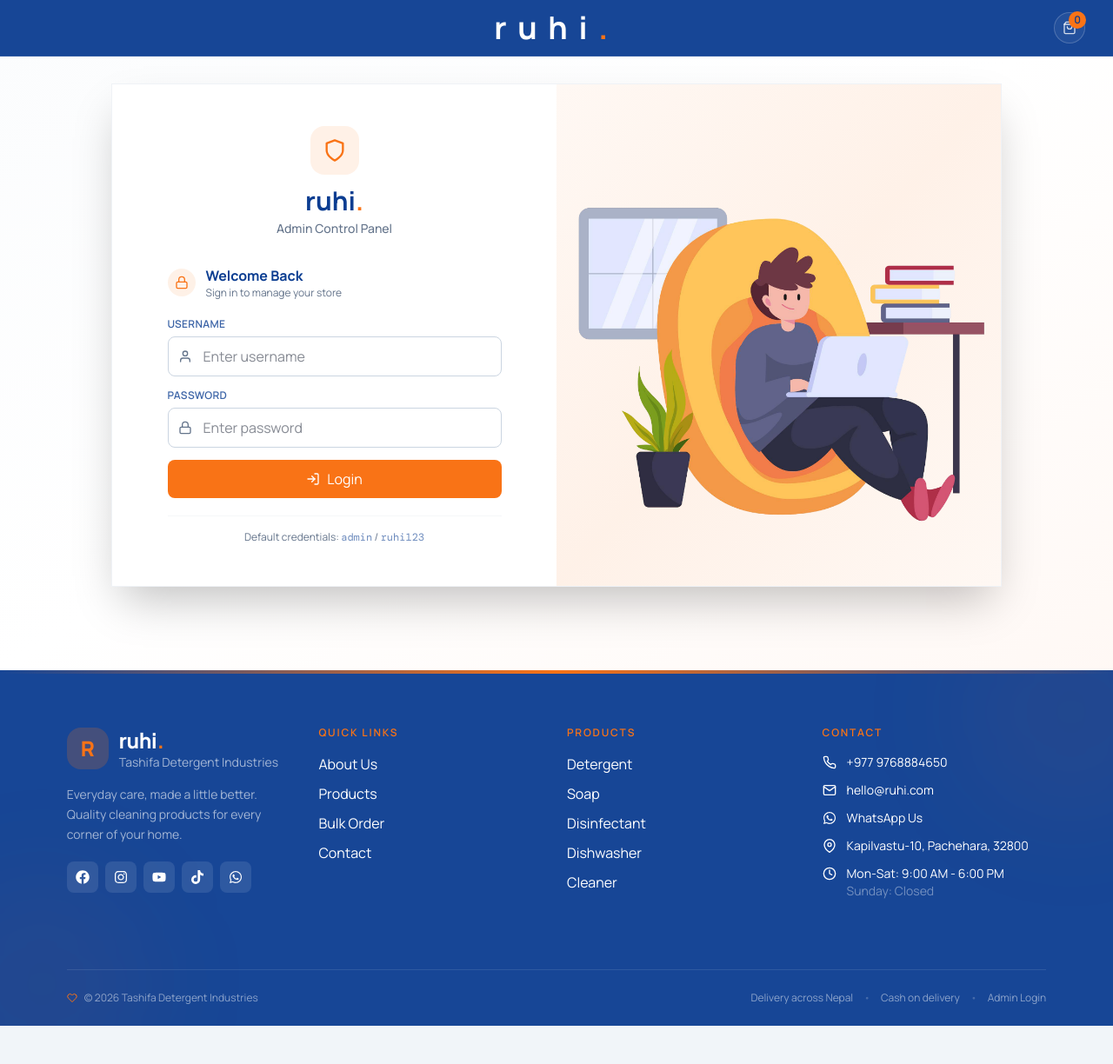
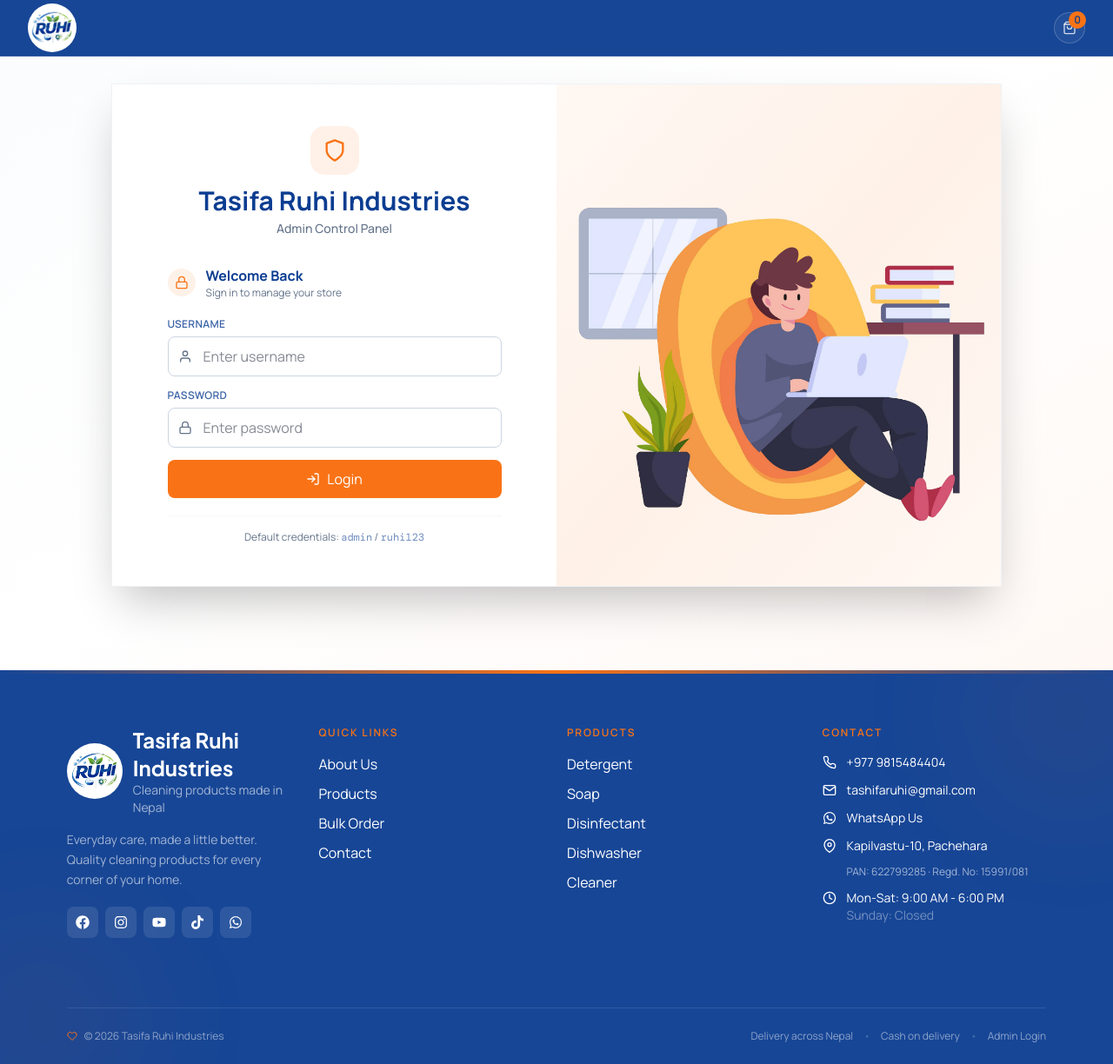
Before and after one commit to ajaybhairepo/ruhi, a Next.js app: page /admin/login in a window 1280 px wide. Shown: the whole page at 87% size. Before the commit the page ends 1180 px from the top, so only its background shows below. Built offline with nearby package versions, Linux system fonts and the light colour scheme.

Commit message:
updated the header and footer

```diff
--- a/app/admin/login/page.tsx
+++ b/app/admin/login/page.tsx
@@ -69,7 +69,7 @@
                       <FiShield className="h-7 w-7 text-orange" />
                     </div>
                     <h1 className="text-3xl font-bold text-deep">
-                      ruhi<span className="text-orange">.</span>
+                      Tasifa Ruhi Industries
                     </h1>
                     <p className="text-sm text-muted mt-1 font-medium">
                       Admin Control Panel
--- a/app/bulk-order/page.tsx
+++ b/app/bulk-order/page.tsx
@@ -63,7 +63,7 @@
 Additional Message: ${formData.message || "N/A"}`;
 
     window.open(
-      `https://wa.me/9779768884650?text=${encodeURIComponent(message)}`,
+      `https://wa.me/9779815484404?text=${encodeURIComponent(message)}`,
       "_blank",
     );
 
--- a/app/components/checkout/Checkout.tsx
+++ b/app/components/checkout/Checkout.tsx
@@ -161,7 +161,7 @@
     }
 
     window.open(
-      `https://wa.me/9779768884650?text=${encodeURIComponent(message)}`,
+      `https://wa.me/9779815484404?text=${encodeURIComponent(message)}`,
       "_blank",
     );
 
@@ -169,7 +169,7 @@
   };
 
   const handleCallOrder = () => {
-    window.location.href = "tel:+9779768884650";
+    window.location.href = "tel:+9779815484404";
     onDone();
   };
 
--- a/app/components/home/HeroBanner.tsx
+++ b/app/components/home/HeroBanner.tsx
@@ -56,13 +56,13 @@
           {/* Brand - Nepali */}
           <div className="mb-2">
             <span className="text-lg font-bold text-white/70 sm:text-2xl md:text-3xl lg:text-5xl">
-              तशिफा डिटर्जेन्ट इंडस्ट्रीज
+              तसिफा रुही इंडस्ट्रीज
             </span>
           </div>
           {/* Company Name - Top, Large, Bold */}
           <div className="mb-2 w-full">
             <span className="block text-sm font-bold uppercase tracking-[0.25em] text-orange sm:text-base md:text-lg lg:text-xl">
-              Tashifa Detergent Industries
+              Tasifa Ruhi Industries
             </span>
           </div>
 
@@ -129,7 +129,7 @@
 
           {/* Free Delivery Text */}
           <p className="mb-6 text-sm text-white/60">
-            🚚 Free delivery on orders over NPR 1000
+            🚚 Free delivery on every order
           </p>
 
           {/* Trust indicators */}
--- a/app/components/layout/SiteFooter.tsx
+++ b/app/components/layout/SiteFooter.tsx
@@ -14,6 +14,7 @@
   FaTiktok,
 } from "react-icons/fa";
 import { useRouter } from "next/navigation";
+import Image from "next/image";
 
 type SiteFooterProps = {
   onAdminOpen: () => void;
@@ -42,22 +43,26 @@
       <div className="absolute -left-20 -bottom-20 h-64 w-64 rounded-full bg-orange/5 blur-3xl" />
 
       {/* Top Border Accent */}
-      <div className="absolute left-0 right-0 top-0 h-1 bg-gradient-to-r from-transparent via-orange to-transparent" />
+      <div className="absolute left-0 right-0 top-0 h-1 bg-linear-to-r from-transparent via-orange to-transparent" />
 
       {/* Main Content */}
       <div className="relative grid grid-cols-1 gap-10 pb-12 md:grid-cols-2 lg:grid-cols-4 lg:gap-8">
         {/* Brand */}
         <div>
           <div className="flex items-center gap-3">
-            <div className="flex h-12 w-12 items-center justify-center rounded-2xl bg-orange/20">
-              <span className="text-2xl font-black text-orange">R</span>
-            </div>
+            <Image
+              src="/logo.png"
+              alt="Tasifa Ruhi Industries"
+              width={128}
+              height={128}
+              className="h-16 w-16 rounded-full bg-white object-contain"
+            />
             <div>
               <div className="font-display text-2xl font-bold text-white">
-                ruhi<span className="text-orange">.</span>
+                Tasifa Ruhi Industries
               </div>
               <p className="text-sm text-white/60">
-                Tashifa Detergent Industries
+                Cleaning products made in Nepal
               </p>
             </div>
           </div>
@@ -76,7 +81,7 @@
               { icon: FaTiktok, href: "https://tiktok.com", label: "TT" },
               {
                 icon: FaWhatsapp,
-                href: "https://wa.me/9779768884650",
+                href: "https://wa.me/9779815484404",
                 label: "WA",
               },
             ].map((social) => (
@@ -171,20 +176,20 @@
           <ul className="space-y-3 text-white">
             <li className="flex items-center gap-3 text-sm text-white transition-all hover:text-orange">
               <FiPhone className="h-4 w-4 text-white transition-all group-hover:text-orange" />
-              <span>+977 9768884650</span>
+              <a href="tel:+9779815484404">+977 9815484404</a>
             </li>
             <li className="flex items-center gap-3 text-sm">
               <a
-                href="mailto:hello@ruhi.com"
+                href="mailto:tashifaruhi@gmail.com"
                 className="flex items-center gap-3 text-white transition-all hover:text-orange"
               >
                 <FiMail className="h-4 w-4 text-white transition-all group-hover:text-orange" />
-                hello@ruhi.com
+                tashifaruhi@gmail.com
               </a>
             </li>
             <li className="flex items-center gap-3 text-sm">
               <a
-                href="https://wa.me/9779768884650"
+                href="https://wa.me/9779815484404"
                 target="_blank"
                 rel="noreferrer"
                 className="flex items-center gap-3 text-white transition-all hover:text-orange"
@@ -195,7 +200,10 @@
             </li>
             <li className="flex items-start gap-3 text-sm text-white transition-all hover:text-orange">
               <FiMapPin className="mt-0.5 h-4 w-4 text-white transition-all group-hover:text-orange" />
-              <span>Kapilvastu-10, Pachehara, 32800</span>
+              <span>Kapilvastu-10, Pachehara</span>
+            </li>
+            <li className="pl-7 text-xs text-white/60">
+              PAN: 622799285 · Regd. No: 15991/081
             </li>
             <li className="flex items-start gap-3 text-sm text-white">
               <FiClock className="mt-0.5 h-4 w-4 text-white" />
@@ -213,7 +221,7 @@
       <div className="relative mt-8 flex flex-col items-center justify-between gap-3 border-t border-white/10 py-6 text-xs text-white/50 md:flex-row">
         <div className="flex items-center gap-2">
           <FiHeart className="h-3 w-3 text-orange" />
-          <span>© 2026 Tashifa Detergent Industries</span>
+          <span>© 2026 Tasifa Ruhi Industries</span>
         </div>
         <div className="flex flex-wrap items-center gap-3 text-white/50">
           <span>Delivery across Nepal</span>
--- a/app/components/layout/SiteHeader.tsx
+++ b/app/components/layout/SiteHeader.tsx
@@ -1,4 +1,5 @@
 import { FiShoppingBag } from "react-icons/fi";
+import Image from "next/image";
 
 type SiteHeaderProps = {
   cartCount: number;
@@ -8,23 +9,25 @@
 export function SiteHeader({ cartCount, onCartOpen }: SiteHeaderProps) {
   return (
     <header className="fixed top-0 left-0 right-0 z-50 border-b border-white/10 bg-deep/95 backdrop-blur-md">
-      <div className="grid h-16 grid-cols-3 items-center px-4 sm:px-6 lg:px-8">
-        {/* Left - Empty spacer */}
-        <div className="justify-self-start" />
-
-        {/* Center - Logo - Link to home */}
+      <div className="flex h-16 items-center justify-between px-4 sm:px-6 lg:px-8">
+        {/* Left - Logo - Link to home */}
         <a
           href="/"
-          aria-label="Ruhi home"
-          className="justify-self-center text-center"
+          aria-label="Tasifa Ruhi Industries home"
+          className="shrink-0"
         >
-          <h1 className="text-2xl font-bold lowercase tracking-[0.35em] text-white transition-all hover:text-orange/80 md:text-3xl lg:text-4xl">
-            ruhi<span className="text-orange">.</span>
-          </h1>
+          <Image
+            src="/logo.png"
+            alt="Tasifa Ruhi Industries"
+            width={128}
+            height={128}
+            priority
+            className="h-14 w-14 rounded-full bg-white object-contain transition-transform hover:scale-105"
+          />
         </a>
 
         {/* Right - Cart */}
-        <div className="flex items-center gap-3 justify-self-end">
+        <div className="flex items-center gap-3">
           <button
             onClick={onCartOpen}
             aria-label="Open cart"
--- a/app/contact/page.tsx
+++ b/app/contact/page.tsx
@@ -65,11 +65,11 @@
   };
 
   const handleWhatsApp = () => {
-    window.open("https://wa.me/9779768884650", "_blank");
+    window.open("https://wa.me/9779815484404", "_blank");
   };
 
   const handleCall = () => {
-    window.location.href = "tel:+9779768884650";
+    window.location.href = "tel:+9779815484404";
   };
 
   const socialLinks = [
@@ -156,7 +156,7 @@
                       </div>
                       <div>
                         <p className="text-xs text-white/50">Phone</p>
-                        <p className="text-sm text-white">+977 9768884650</p>
+                        <p className="text-sm text-white">+977 9815484404</p>
                       </div>
                     </div>
                     <div className="flex items-center gap-3">
@@ -165,7 +165,9 @@
                       </div>
                       <div>
                         <p className="text-xs text-white/50">Email</p>
-                        <p className="text-sm text-white">hello@ruhi.com</p>
+                        <p className="text-sm text-white">
+                          tashifaruhi@gmail.com
+                        </p>
                       </div>
                     </div>
                     <div className="flex items-center gap-3">
@@ -175,7 +177,7 @@
                       <div>
                         <p className="text-xs text-white/50">Address</p>
                         <p className="text-sm text-white">
-                          Kapilvastu-10, Pachehara, 32800
+                          Kapilvastu-10, Pachehara
                         </p>
                       </div>
                     </div>
@@ -192,6 +194,9 @@
                       </div>
                     </div>
                   </div>
+                  <p className="mt-2 pl-13 text-xs text-white/60">
+                    PAN: 622799285 · Regd. No: 15991/081
+                  </p>
                 </div>
 
                 <div className="relative z-10">
@@ -363,7 +368,7 @@
                 Call Us
               </h4>
               <p className="text-[10px] md:text-xs text-muted">
-                +977 9768884650
+                +977 9815484404
               </p>
             </button>
             <button
@@ -375,11 +380,11 @@
                 WhatsApp
               </h4>
               <p className="text-[10px] md:text-xs text-muted">
-                +977 9768884650
+                +977 9815484404
               </p>
             </button>
             <a
-              href="mailto:hello@ruhi.com"
+              href="mailto:tashifaruhi@gmail.com"
               className="bg-white p-3 md:p-4 text-center shadow-sm transition-all hover:shadow-md hover:scale-[1.02] block"
             >
               <div className="text-2xl md:text-3xl mb-1 md:mb-2">✉️</div>
@@ -387,7 +392,7 @@
                 Email Us
               </h4>
               <p className="text-[10px] md:text-xs text-muted">
-                hello@ruhi.com
+                tashifaruhi@gmail.com
               </p>
             </a>
           </div>
@@ -413,14 +418,14 @@
               </div>
               <div className="md:col-span-2">
                 <iframe
-                  src="https://www.google.com/maps/embed?pb=!1m18!1m12!1m3!1d3530.268511833982!2d83.125978!3d27.553826!2m3!1f0!2f0!3f0!3m2!1i1024!2i768!4f13.1!3m3!1m2!1s0x39975c2b13c36f1d%3A0x8d8f2f8b8f8f8f8f!2sKapilvastu%2C%20Nepal!5e0!3m2!1sen!2s!4v1700000000000"
+                  src="https://www.google.com/maps/embed?pb=!1m18!1m12!1m3!1d3535.6433247739474!2d83.13053229999998!3d27.604585600000014!2m3!1f0!2f0!3f0!3m2!1i1024!2i768!4f13.1!3m3!1m2!1s0x3996f100491440f5%3A0x8990fe5089e99003!2sTashifa%20ruhi%20industries!5e0!3m2!1sen!2snp!4v1790606931235!5m2!1sen!2snp"
                   width="100%"
                   height="120"
                   style={{ border: 0 }}
                   allowFullScreen
                   loading="lazy"
                   referrerPolicy="no-referrer-when-downgrade"
-                  title="Ruhi Location Map"
+                  title="Tasifa Ruhi Industries location map"
                   className="bg-white/5"
                 />
               </div>
--- a/app/layout.tsx
+++ b/app/layout.tsx
@@ -19,14 +19,14 @@
 });
 
 export const metadata: Metadata = {
-  title: "Ruhi Home Care | Detergent, Soap & Disinfectant in Nepal",
+  title: "Tasifa Ruhi Industries | Detergent, Soap & Disinfectant in Nepal",
   description:
-    "Shop thoughtful detergent, soap and surface disinfectant from Ruhi Home Care. Easy doorstep delivery across Nepal with cash on delivery.",
+    "Shop thoughtful detergent, soap and surface disinfectant from Tasifa Ruhi Industries. Easy doorstep delivery across Nepal with cash on delivery.",
   keywords: [
     "detergent Nepal",
     "soap Nepal",
     "surface disinfectant",
-    "Ruhi Home Care",
+    "Tasifa Ruhi Industries",
     "cleaning products Nepal",
   ],
 };
--- a/app/page.tsx
+++ b/app/page.tsx
@@ -282,7 +282,7 @@
       )}
 
       {cartNotice && (
-        <div className="fixed bottom-6 left-1/2 z-[1100] flex w-[calc(100%-32px)] max-w-[420px] -translate-x-1/2 items-center gap-3 rounded-full bg-deep px-4 py-3 text-white shadow-2xl sm:bottom-8">
+        <div className="fixed bottom-6 left-1/2 z-1100 flex w-[calc(100%-32px)] max-w-105 -translate-x-1/2 items-center gap-3 rounded-full bg-deep px-4 py-3 text-white shadow-2xl sm:bottom-8">
           <span className="grid h-8 w-8 shrink-0 place-items-center rounded-full bg-lime text-deep">
             <FiCheck aria-hidden="true" />
           </span>
```
Also changed, not shown: app/components/shop/CartDrawer.tsx (+2 -5 lines), public/logo.jpg (added), public/logo.png (added).
